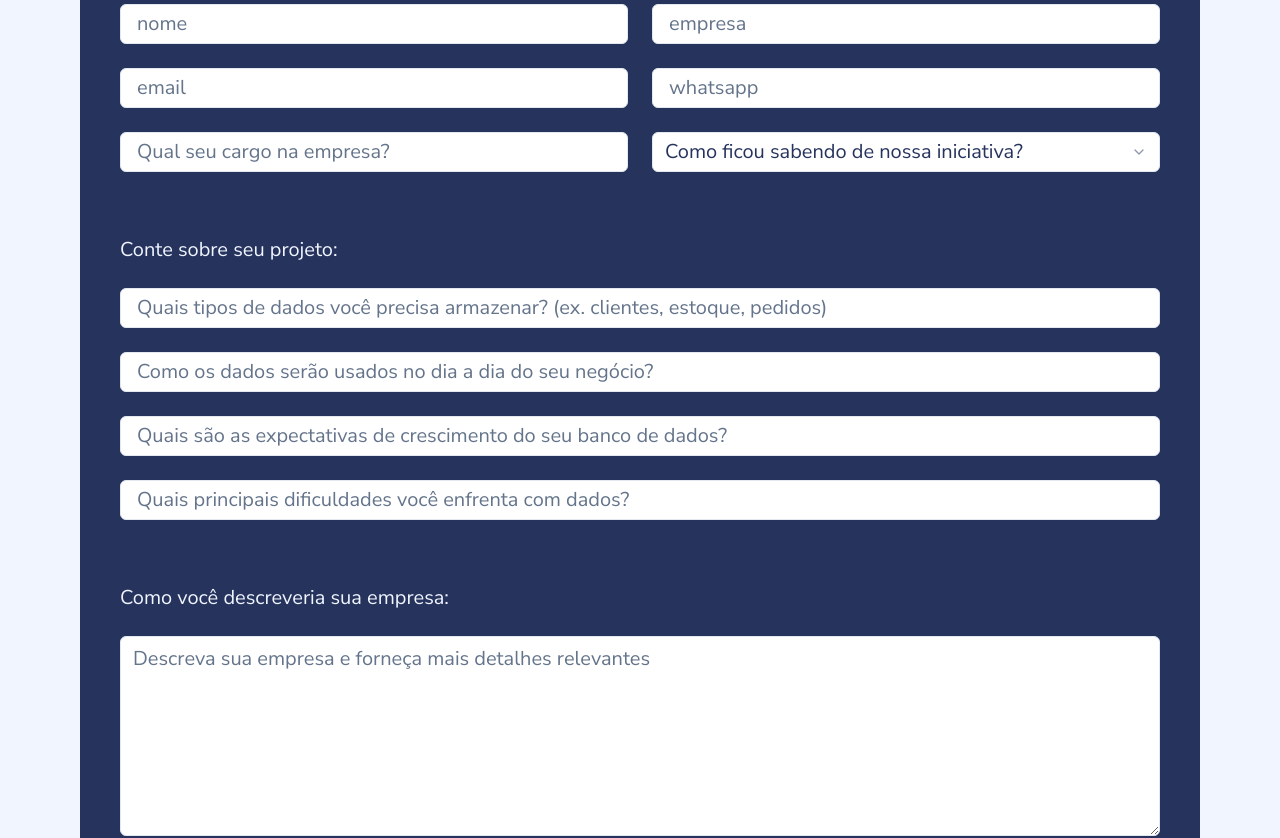
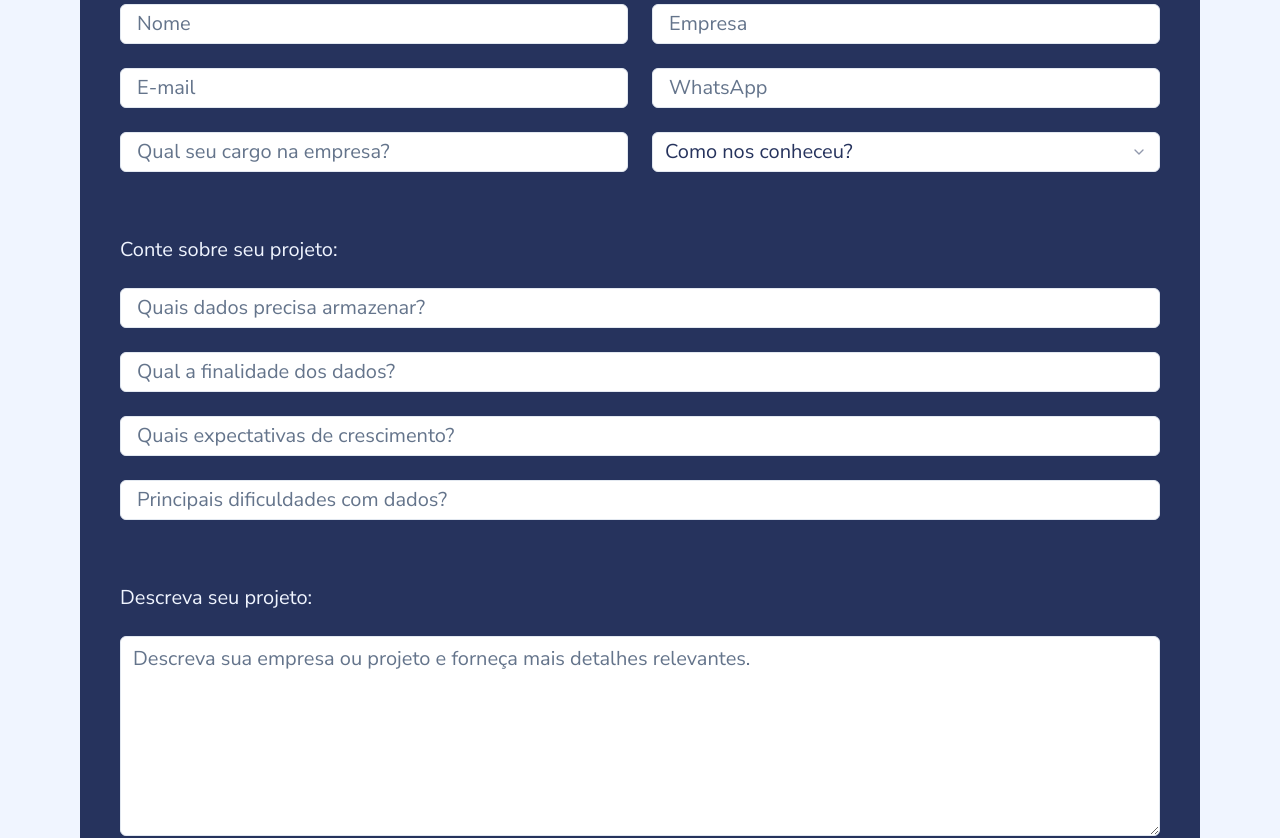
Before and after one commit to ArielSpencer/lp-projeto-academico, a Next.js app: page / in a window 1280 px wide. Shown: the part 2440-3278 px from the top of the page. Built offline with nearby package versions, Linux system fonts and the light colour scheme.

Commit message:
refactor: reorganize form questions for improved structure and clarity

```diff
--- a/app/page.jsx
+++ b/app/page.jsx
@@ -164,7 +164,7 @@ const Home = () => {
           <div className="grid grid-cols-1 md:grid-cols-2 gap-6">
             <Input
               type="text"
-              placeholder="nome"
+              placeholder="Nome"
               value={firstName}
               onChange={(e) => setFirstName(e.target.value)}
               minLength="3"
@@ -172,14 +172,14 @@ const Home = () => {
             />
             <Input
               type="text"
-              placeholder="empresa"
+              placeholder="Empresa"
               value={company}
               onChange={(e) => setCompany(e.target.value)}
               minLength="3"
             />
             <Input
               type="email"
-              placeholder="email"
+              placeholder="E-mail"
               value={email}
               onChange={(e) => setEmail(e.target.value)}
               minLength="5"
@@ -188,7 +188,7 @@ const Home = () => {
             />
             <Input
               type="number"
-              placeholder="whatsapp"
+              placeholder="WhatsApp"
               value={phone}
               onChange={(e) => setPhone(e.target.value)}
               minLength="10"
@@ -210,7 +210,7 @@ const Home = () => {
               value={indication}
             >
               <SelectTrigger className="w-full">
-                <SelectValue placeholder="Como ficou sabendo de nossa iniciativa?" />
+                <SelectValue placeholder="Como nos conheceu?" />
               </SelectTrigger>
               <SelectContent>
                 <SelectGroup>
@@ -227,7 +227,7 @@ const Home = () => {
           <div className="grid grid-cols-1 gap-6">
             <Input
               type="text"
-              placeholder="Quais tipos de dados você precisa armazenar? (ex. clientes, estoque, pedidos)"
+              placeholder="Quais dados precisa armazenar?"
               value={dataLog}
               onChange={(e) => setDataLog(e.target.value)}
               minLength="10"
@@ -236,7 +236,7 @@ const Home = () => {
             />
             <Input
               type="text"
-              placeholder="Como os dados serão usados no dia a dia do seu negócio?"
+              placeholder="Qual a finalidade dos dados?"
               value={dailyUse}
               onChange={(e) => setDailyUse(e.target.value)}
               minLength="10"
@@ -245,7 +245,7 @@ const Home = () => {
             />
             <Input
               type="text"
-              placeholder="Quais são as expectativas de crescimento do seu banco de dados?"
+              placeholder="Quais expectativas de crescimento?"
               value={growthExp}
               onChange={(e) => setGrowthExp(e.target.value)}
               minLength="10"
@@ -254,7 +254,7 @@ const Home = () => {
             />
             <Input
               type="text"
-              placeholder="Quais principais dificuldades você enfrenta com dados?"
+              placeholder="Principais dificuldades com dados?"
               value={challenge}
               onChange={(e) => setChallenge(e.target.value)}
               minLength="10"
@@ -262,10 +262,10 @@ const Home = () => {
               required
             />
           </div>
-          <p className="text-xl text-primary pt-10">Como você descreveria sua empresa:</p>
+          <p className="text-xl text-primary pt-10">Descreva seu projeto:</p>
           <Textarea
             className="text-xl h-[200px]"
-            placeholder="Descreva sua empresa e forneça mais detalhes relevantes"
+            placeholder="Descreva sua empresa ou projeto e forneça mais detalhes relevantes."
             value={message}
             onChange={(e) => setMessage(e.target.value)}
             minLength="3"
```
